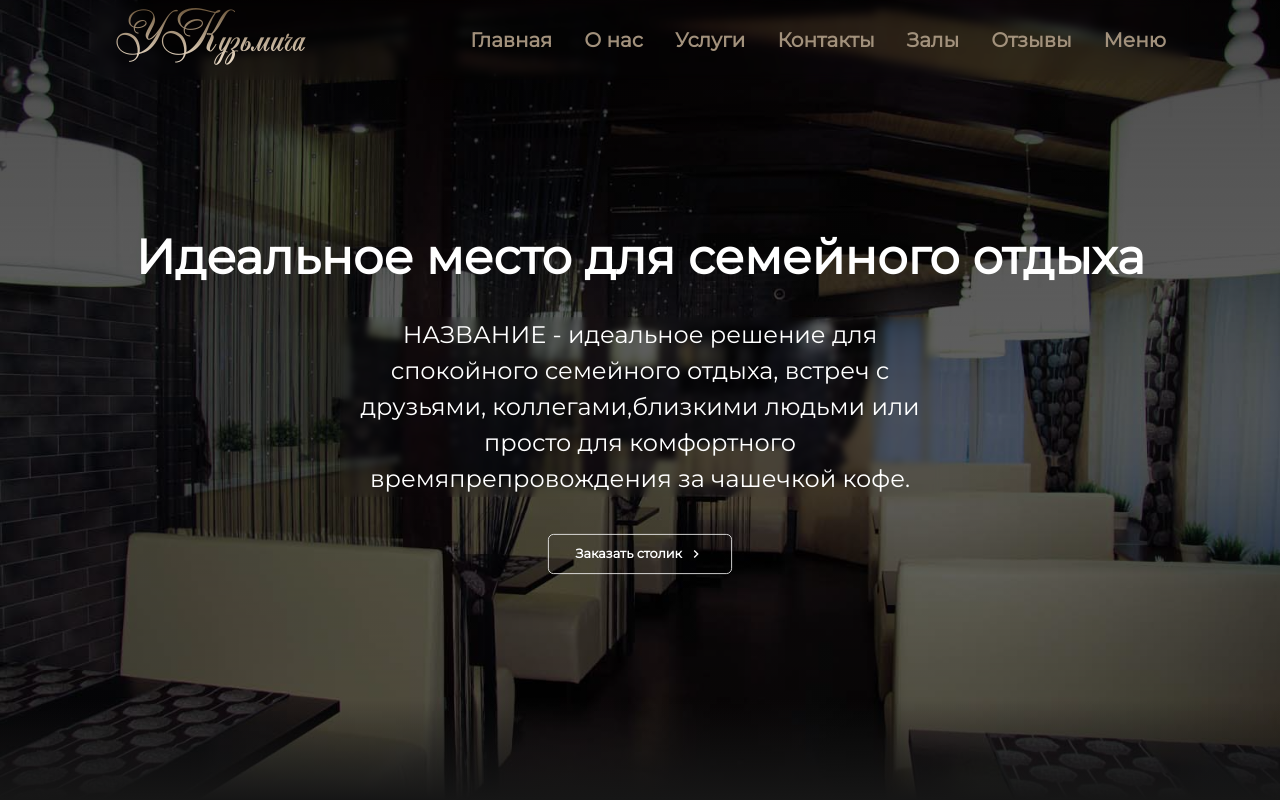
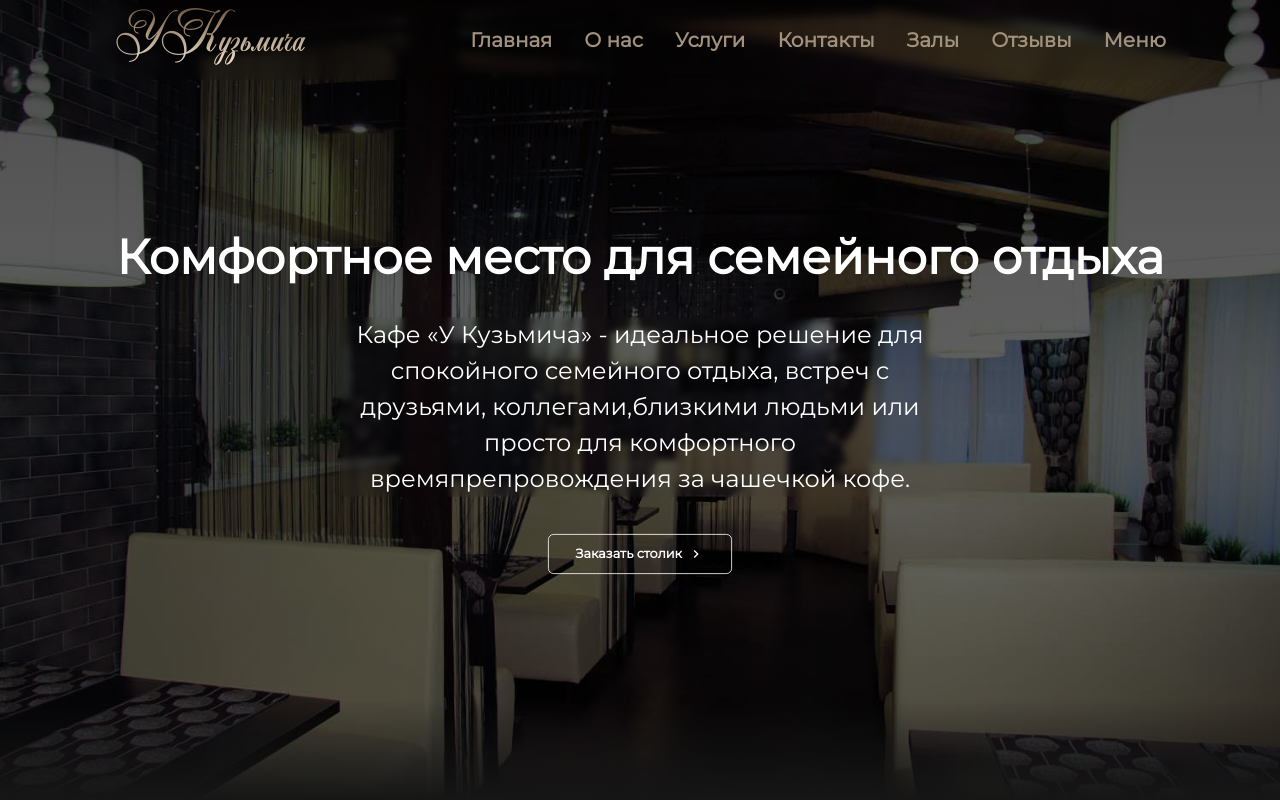
Before and after one commit to YuriyIzyurov/cafe, a Next.js app: page / in a window 1280 px wide. Shown: the top 800 px of the page. Built offline with nearby package versions, Linux system fonts and the light colour scheme; no server answers.

Commit message:
change name

```diff
--- a/components/MainPage/HeroSection/index.tsx
+++ b/components/MainPage/HeroSection/index.tsx
@@ -25,7 +25,7 @@ const HeroSection = ({sectionRef}) => {
                 <Image src={mainImg}  alt='main' fill placeholder="blur" style={{objectFit:"cover"}}/>
             </HeroBg>
             <HeroContent>
-                <HeroH1>Идеальное место для семейного отдыха</HeroH1>
+                <HeroH1>Комфортное место для семейного отдыха</HeroH1>
                 <HeroP>
                     {MAIN_PAGE_TEXT}
                 </HeroP>
--- a/utility/constants.ts
+++ b/utility/constants.ts
@@ -1,4 +1,4 @@
-export const MAIN_PAGE_TEXT = "НАЗВАНИЕ - идеальное решение для спокойного " +
+export const MAIN_PAGE_TEXT = "Кафе «У Кузьмича» - идеальное решение для спокойного " +
     "семейного отдыха, встреч с друзьями, коллегами,близкими\n" +
     "людьми или просто для комфортного времяпрепровождения за чашечкой кофе."
 export const META_DESCRIPTION = "Кафе У Кузьмича официальный сайт"
```
